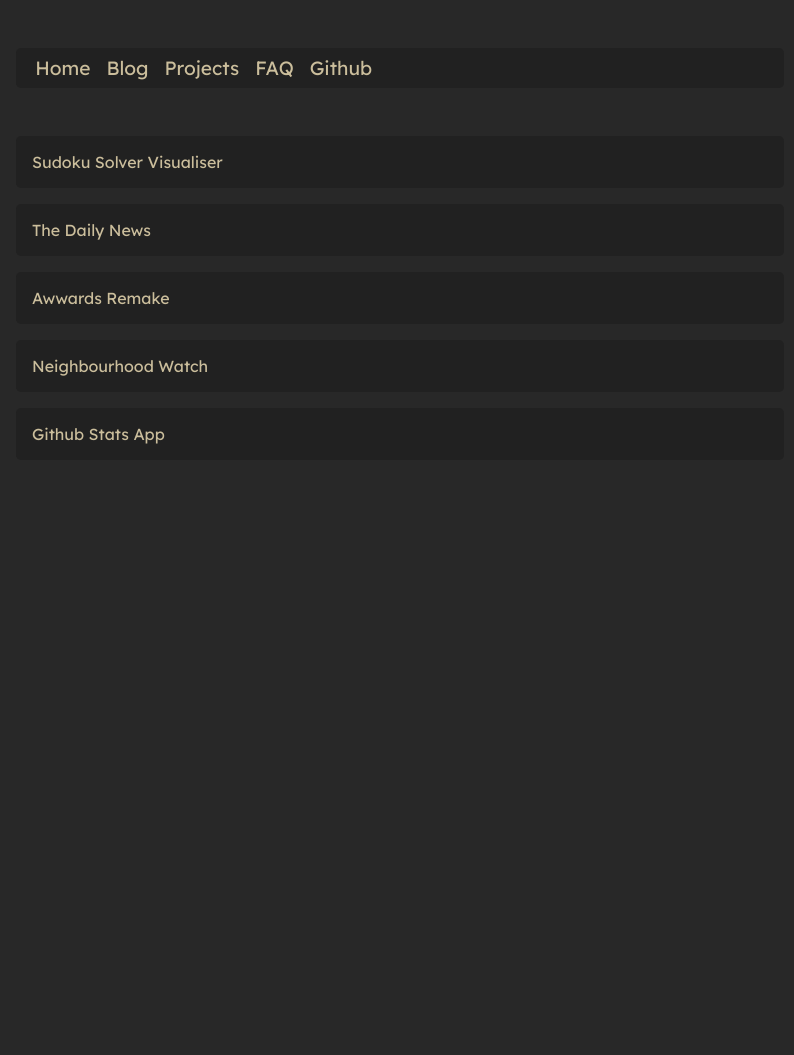
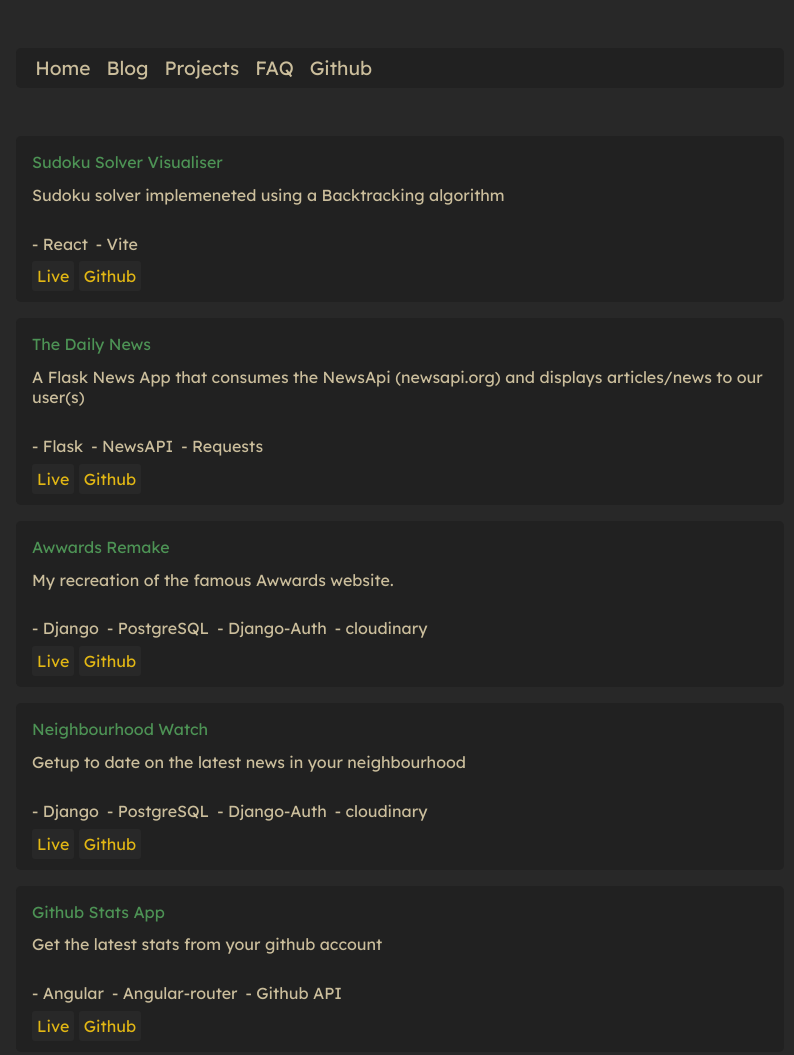
Before and after one commit to LemmyMwaura/lemmy.dev, an Astro site: page /projects in a window 1280 px wide. Shown: the whole page, without its empty margins (240-1034 px from the left). Before the commit the page ends 992 px from the top, so only its background shows below. Built offline with nearby package versions, Linux system fonts and the light colour scheme; Astro itself is replaced by a stand-in of ours.

Commit message:
style: update style

```diff
--- a/src/components/ProjectItem.astro
+++ b/src/components/ProjectItem.astro
@@ -9,16 +9,41 @@
 ---
 
 <div class="wrapper-project">
-  <span>{proj.name}</span>
+  <div class="name">{proj.name}</div>
+  <div class="desc">{proj.description}</div>
+  <div class="stats-wrapper">
+    {proj.stats.map((stat) => (
+      <span class="stat"> - {stat}</span>
+    ))}
+  </div>
+  <div class="links">
+    <a href={proj.liveLink} target="_blank">Live</a>
+    <a href={proj.githubLink} target="_blank">Github</a>
+  </div>
 </div>
 
 <style>
   .wrapper-project {
     display: flex;
     flex-direction: column;
-    gap: 0.5rem;
+    gap: 0.8rem;
     padding: 1rem;
     background-color: #212121;
     border-radius: 0.3rem;
   }
+  .name {
+    color:#4d9355;
+  }
+  .stats-wrapper {
+    margin-top: 1rem;
+    display: flex;
+    gap: 0.5rem;
+  }
+  .links > a {
+    padding: 5px;
+    border-radius: 0.2rem;
+    background-color:  #282828;
+    text-decoration: none;
+    color: #e2b714;
+  }
 </style>
--- a/src/pages/projects.astro
+++ b/src/pages/projects.astro
@@ -16,6 +16,7 @@
 <style>
   .project {
     padding-top: 3rem;
+    padding-bottom: 3rem;
     display: grid;
     gap: 1rem;
   }
```
